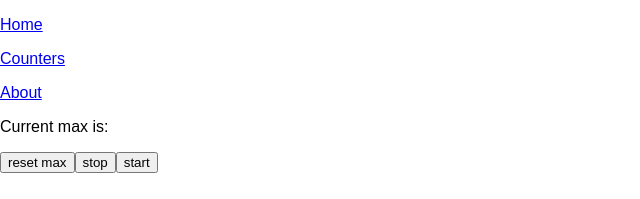
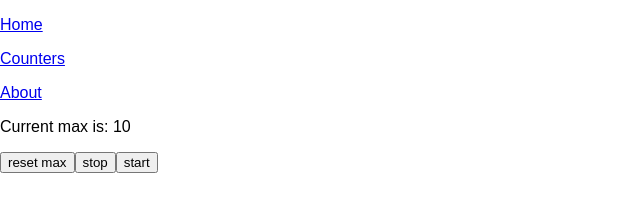
Before and after one commit to agatapiernikowska/react-cwiczenia, a React (Create React App) app: page /counters in a window 1280 px wide. Shown: the top 199 px of the page, without its empty margins (0-640 px from the left). Built offline with nearby package versions, Linux system fonts and the light colour scheme.

Commit message:
Using render prop to overcome missing initialMax props in CounterView

```diff
--- a/src/App.js
+++ b/src/App.js
@@ -15,7 +15,7 @@ class App extends Component {
       <NavBar/>
 
 
-        <Route path="/counters" component={CounterView}/>
+        <Route path="/counters" render={() => <CounterView initialMax={10}/>}/>
         <Route path="/about" render={()=> <p>Foo</p>}/>
       </div>
       </BrowserRouter>
```
